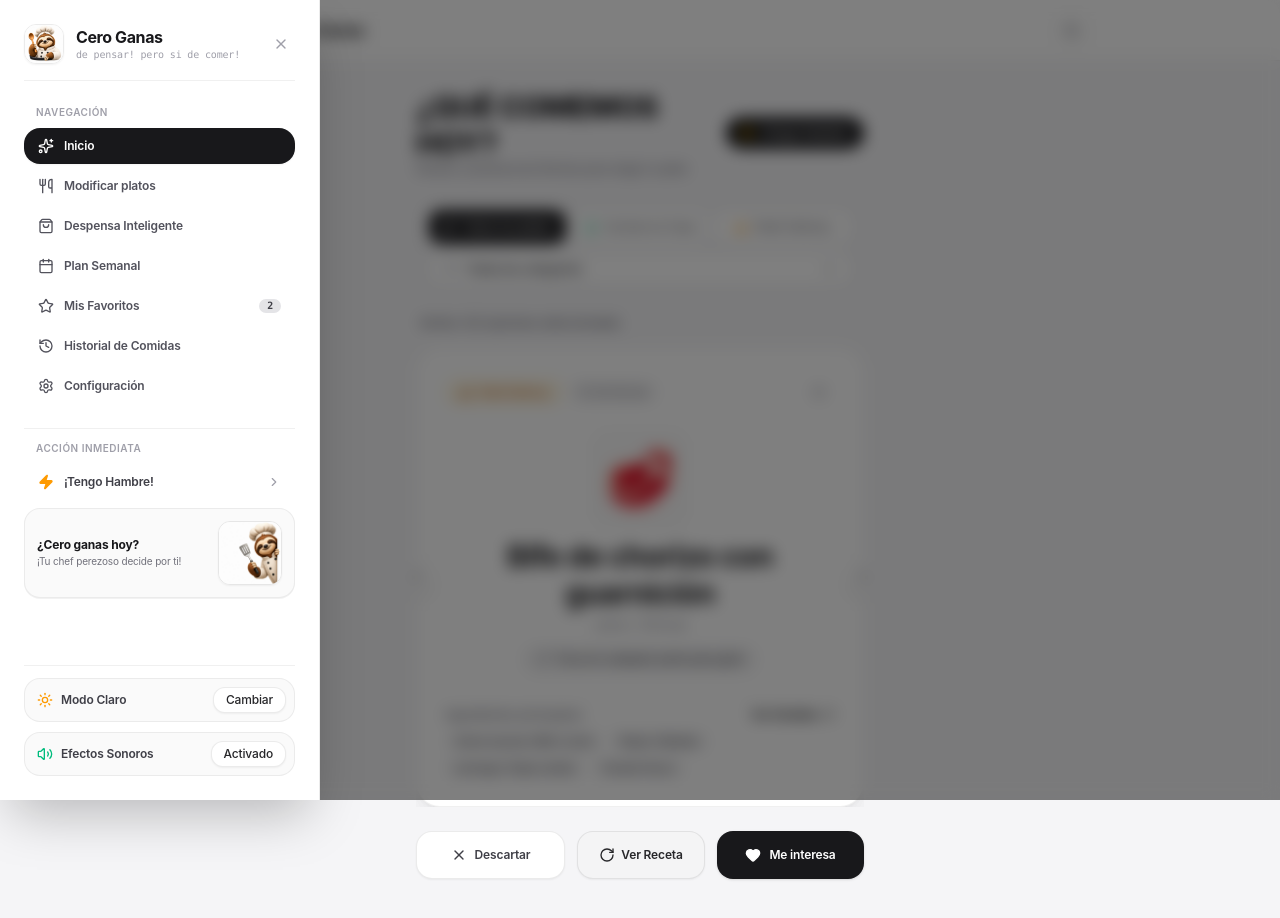
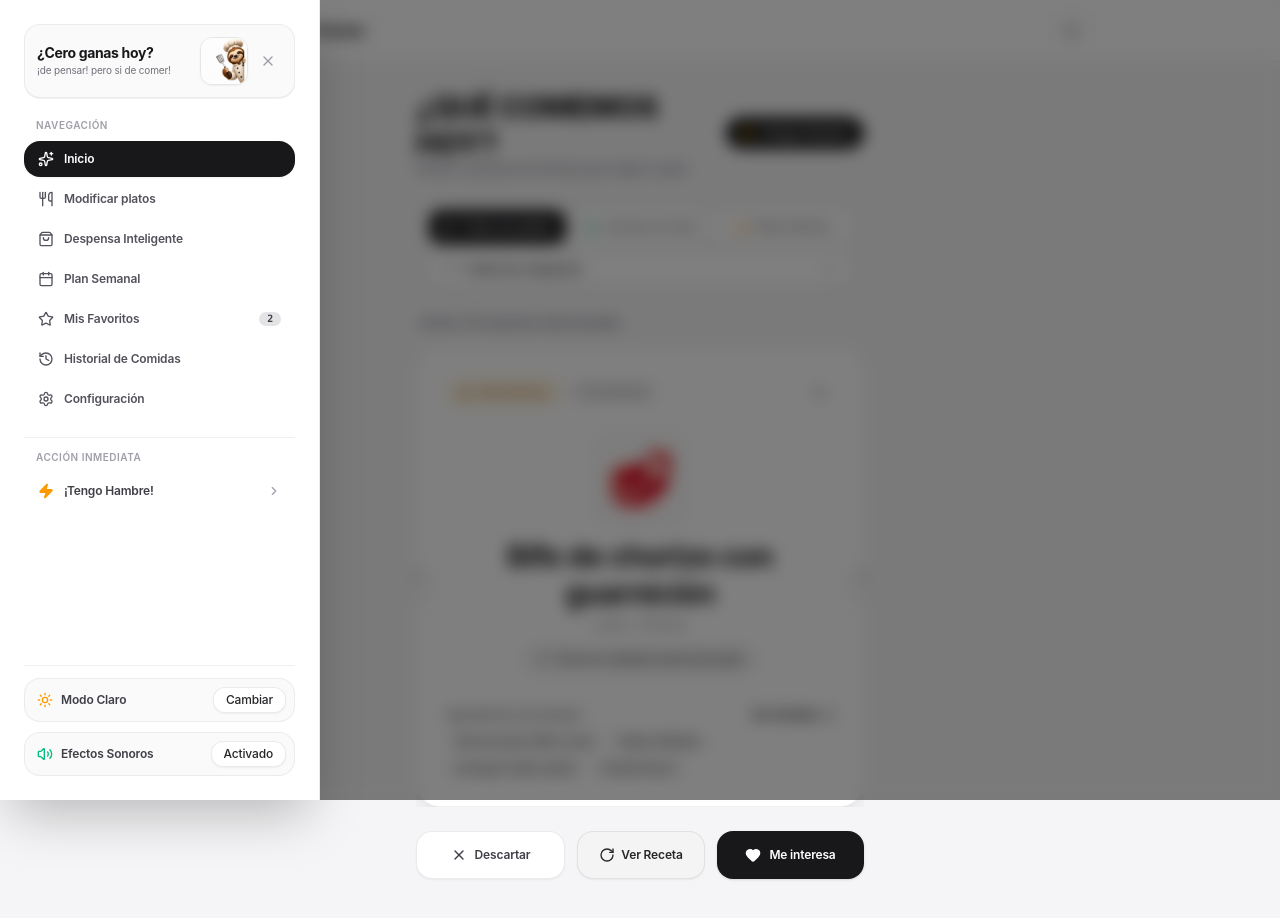
Before and after one commit to dsoria-844/CeroGanasApp, a React (Vite) app: page / in a window 1280 px wide. Both pictures are taken after a click on the button 210 px from the left and 30 px from the top of the page. Shown: the top 918 px of the page. Built offline with nearby package versions, Linux system fonts and the light colour scheme.

Commit message:
feat: replace top sidebar header with mascot card

```diff
--- a/src/components/Sidebar.tsx
+++ b/src/components/Sidebar.tsx
@@ -125,35 +125,36 @@ export const Sidebar: React.FC<SidebarProps> = ({
             transition={{ type: 'spring', damping: 26, stiffness: 300 }}
             className="relative z-10 w-4/5 max-w-xs h-full bg-white dark:bg-zinc-900 border-r border-black/[0.08] dark:border-white/[0.08] p-6 shadow-2xl flex flex-col justify-between overflow-y-auto"
           >
-            {/* Top Brand Header */}
-            <div className="space-y-6">
-              <div className="flex items-center justify-between pb-4 border-b border-black/[0.06] dark:border-white/[0.06]">
-                <div className="flex items-center gap-3">
-                  <img
-                    src="/app-logo.jpg"
-                    alt="Cero Ganas"
-                    className="w-10 h-10 rounded-xl object-cover shadow-xs border border-black/[0.08] dark:border-white/[0.08]"
-                  />
-                  <div>
-                    <h2 className="text-base font-bold text-zinc-900 dark:text-zinc-50 tracking-tight leading-tight">
-                      Cero Ganas
+            {/* Top Brand Mascot Header */}
+            <div className="space-y-5">
+              <div className="relative p-3 rounded-2xl bg-zinc-50 dark:bg-zinc-950 border border-black/[0.06] dark:border-white/[0.08] flex items-center justify-between gap-2.5 shadow-2xs">
+                <div className="space-y-0.5 min-w-0">
+                  <h2 className="text-sm font-bold text-zinc-900 dark:text-zinc-50 tracking-tight leading-tight">
+                    ¿Cero ganas hoy?
                   </h2>
-                    <p className="text-[10px] text-zinc-400 font-mono">
-                      de pensar! pero si de comer!
+                  <p className="text-[10px] text-zinc-500 dark:text-zinc-400">
+                    ¡de pensar! pero si de comer!
                   </p>
                 </div>
-                </div>
 
+                <div className="flex items-center gap-1.5 shrink-0">
+                  <img
+                    src="/sidebar-sloth.jpg"
+                    alt="Chef Cero Ganas"
+                    className="w-12 h-12 rounded-xl object-cover shadow-xs border border-black/[0.08] dark:border-white/[0.08]"
+                  />
                   <button
                     id="btn-close-sidebar"
                     onClick={() => {
                       sound.playClick(600);
                       onClose();
                     }}
-                  className="p-1.5 rounded-full text-zinc-400 hover:text-zinc-800 dark:hover:text-zinc-200 hover:bg-zinc-100 dark:hover:bg-zinc-800 btn-press cursor-pointer transition-colors"
+                    className="p-1.5 rounded-full text-zinc-400 hover:text-zinc-800 dark:hover:text-zinc-200 hover:bg-zinc-200 dark:hover:bg-zinc-800 btn-press cursor-pointer transition-colors"
+                    title="Cerrar menú"
                   >
                     <X className="w-4 h-4" />
                   </button>
+                </div>
               </div>
 
               {/* Main Navigation Links */}
@@ -214,23 +215,6 @@ export const Sidebar: React.FC<SidebarProps> = ({
                   </div>
                   <ChevronRight className="w-3.5 h-3.5 text-zinc-400" />
                 </button>
-
-                {/* Mascot Card */}
-                <div className="relative mt-2 p-3 rounded-2xl bg-zinc-50 dark:bg-zinc-950 border border-black/[0.06] dark:border-white/[0.06] flex items-center justify-between gap-3 overflow-hidden shadow-2xs">
-                  <div className="space-y-0.5 z-10">
-                    <p className="text-xs font-bold text-zinc-900 dark:text-zinc-100 leading-tight">
-                      ¿Cero ganas hoy?
-                    </p>
-                    <p className="text-[10px] text-zinc-500 dark:text-zinc-400">
-                      ¡Tu chef perezoso decide por ti!
-                    </p>
-                  </div>
-                  <img
-                    src="/sidebar-sloth.jpg"
-                    alt="Chef Cero Ganas"
-                    className="w-16 h-16 rounded-xl object-cover shadow-xs border border-black/[0.08] dark:border-white/[0.08] shrink-0"
-                  />
-                </div>
               </div>
             </div>
 
```
Lines whose indentation alone changed are shown as unchanged.
